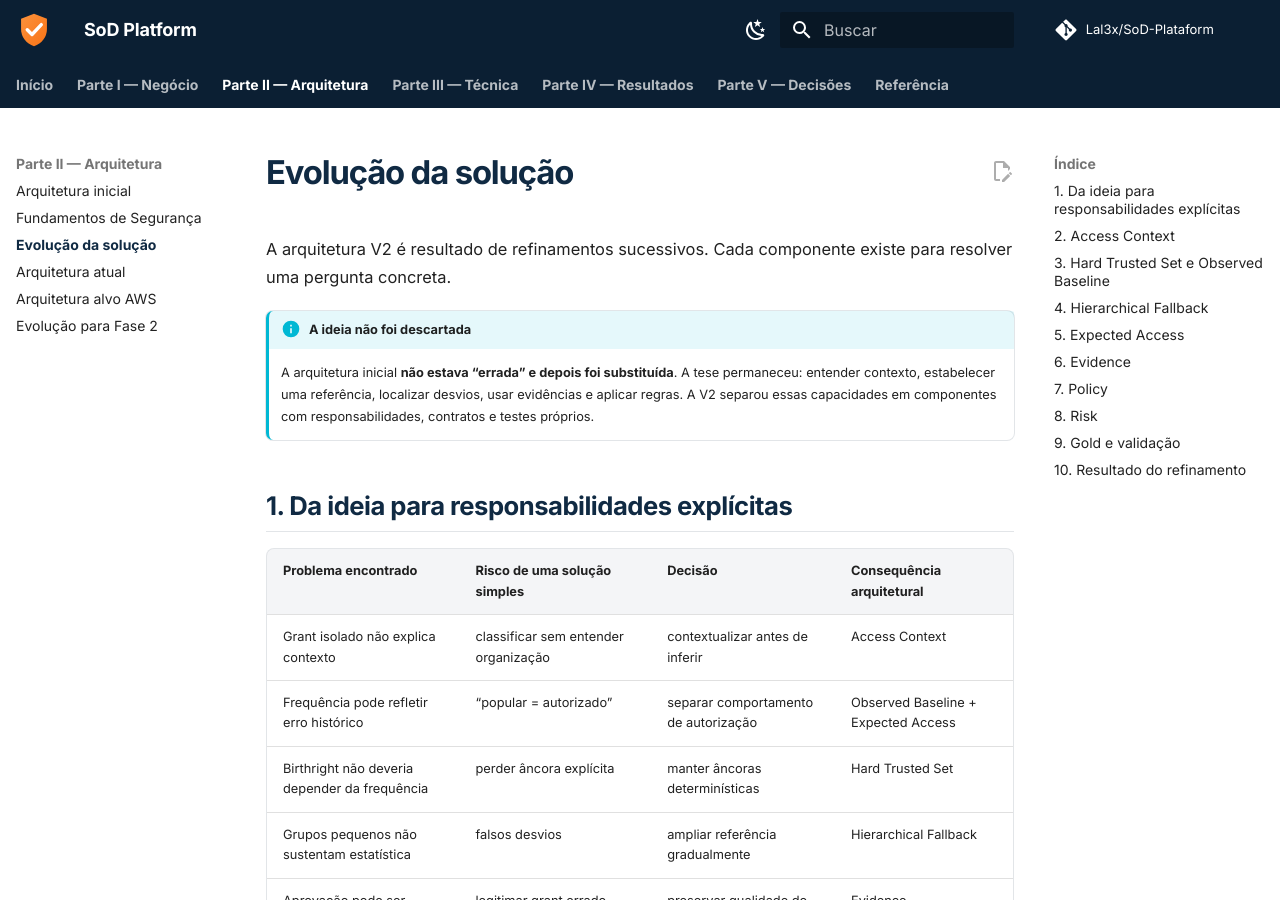
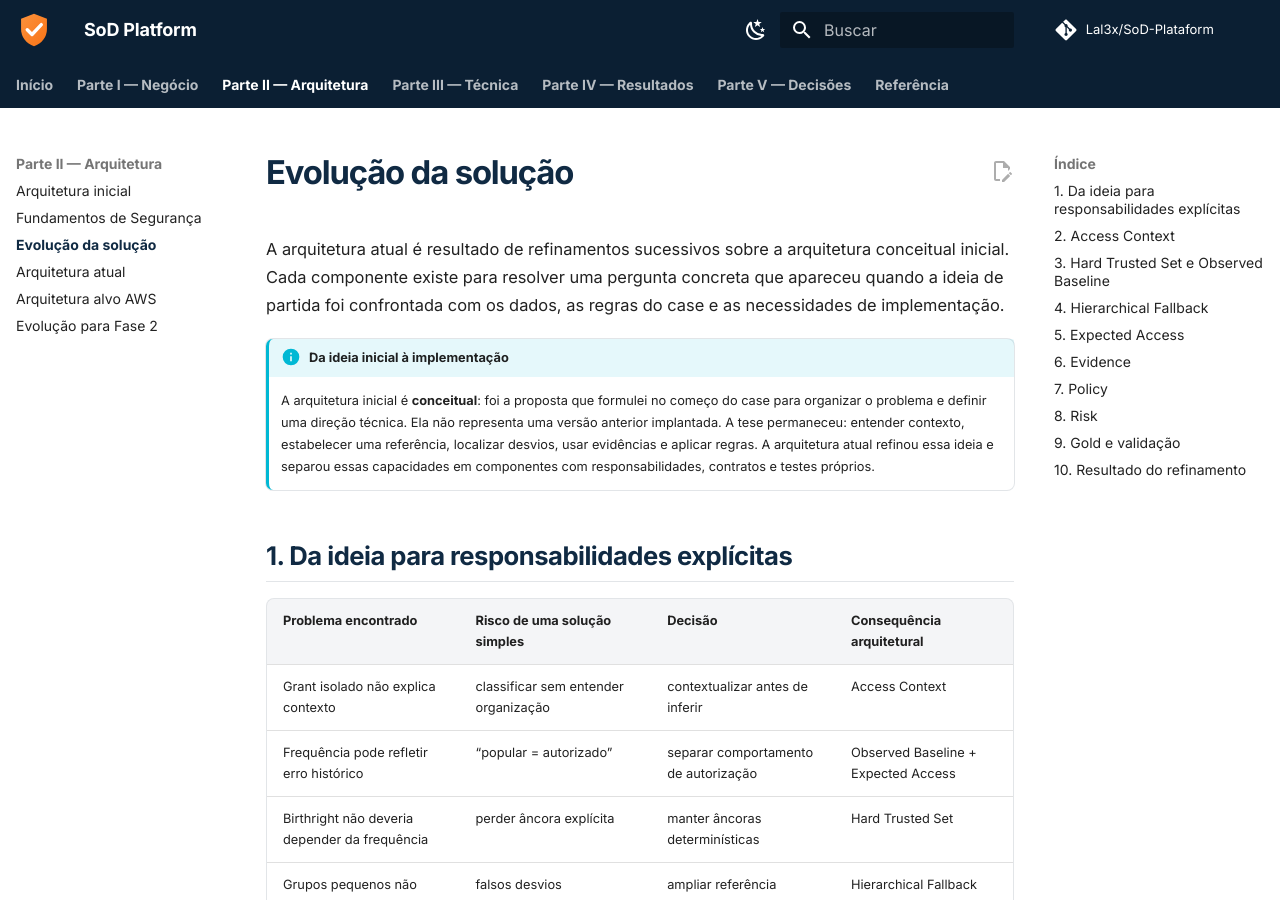
Before and after one commit to Lal3x/SoD-Plataform, an MkDocs documentation site: the page built from docs/arquitetura/evolucao.md, in a window 1280 px wide and 900 px high. Built offline with MkDocs 1.6.1 and Material for MkDocs 9.7.7, drawn with Linux system fonts in a browser that asks for light colours; comment, search, counter and statistics services are not loaded; some of the changed text lies outside the part shown.

Commit message:
docs: alinhar evolução da ideia inicial à arquitetura atual

````diff
--- a/docs/arquitetura/evolucao.md
+++ b/docs/arquitetura/evolucao.md
@@ -1,9 +1,9 @@
 # Evolução da solução
 
-A arquitetura V2 é resultado de refinamentos sucessivos. Cada componente existe para resolver uma pergunta concreta.
+A arquitetura atual é resultado de refinamentos sucessivos sobre a arquitetura conceitual inicial. Cada componente existe para resolver uma pergunta concreta que apareceu quando a ideia de partida foi confrontada com os dados, as regras do case e as necessidades de implementação.
 
-!!! info "A ideia não foi descartada"
-    A arquitetura inicial **não estava “errada” e depois foi substituída**. A tese permaneceu: entender contexto, estabelecer uma referência, localizar desvios, usar evidências e aplicar regras. A V2 separou essas capacidades em componentes com responsabilidades, contratos e testes próprios.
+!!! info "Da ideia inicial à implementação"
+    A arquitetura inicial é **conceitual**: foi a proposta que formulei no começo do case para organizar o problema e definir uma direção técnica. Ela não representa uma versão anterior implantada. A tese permaneceu: entender contexto, estabelecer uma referência, localizar desvios, usar evidências e aplicar regras. A arquitetura atual refinou essa ideia e separou essas capacidades em componentes com responsabilidades, contratos e testes próprios.
 
 ## 1. Da ideia para responsabilidades explícitas
 
@@ -55,7 +55,7 @@ Durante o refinamento ficou claro que havia dois conceitos distintos.
 
 Eles são complementares, mas não equivalentes.
 
-!!! info "Controle importante da V2"
+!!! info "Controle importante da arquitetura atual"
     O Observed Baseline atual é construído sobre uma população filtrada por qualidade, identidade ativa, temporalidade e same-community. Ele **não é restrito apenas ao Hard Trusted Set**. Por isso, a baseline é tratada como **evidência comportamental**, nunca como autorização. Policy, certificações, aprovações e força da evidência funcionam como controles independentes.
 
 ## 4. Hierarchical Fallback
@@ -114,7 +114,7 @@ Nenhuma regra de prioridade deveria estar aqui.
 
 Policy é o local em que fatos se tornam uma decisão.
 
-A V2 canônica usa PD002/1.0.1 e uma precedência explícita de regras. Isso torna a classificação reproduzível e auditável.
+A implementação atual usa PD002/1.0.1 e uma precedência explícita de regras. Isso torna a classificação reproduzível e auditável.
 
 !!! note "Códigos internos da POC"
     Identificadores como `PD002`, `GOLD001`, `EV001`, `RISK001` e regras `R010`, `R020` etc. são **nomes internos usados para versionar contratos e lógica deste projeto**. Eles não representam normas externas, regulamentações ou códigos oficiais do banco.
@@ -141,9 +141,9 @@ Depois que o runtime é congelado, a validação offline pode comparar a saída
 
 ```mermaid
 flowchart LR
-    A["V0<br/>Bronze → Silver → baseline / grupos / experimentos / regras → Gold"]
+    A["IDEIA CONCEITUAL INICIAL<br/>Bronze → Silver → baseline / grupos / experimentos / regras → Gold"]
     -->|"formalização"|
-    B["V2<br/>Context → HTS + Baseline/Fallback → Expected Access → Evidence → Policy → Risk → Gold"]
+    B["ARQUITETURA ATUAL<br/>Context → HTS + Baseline/Fallback → Expected Access → Evidence → Policy → Risk → Gold"]
 ```
 
-A evolução não foi adicionar complexidade por estética. Cada separação reduz uma ambiguidade específica do problema.
+A evolução não foi adicionar complexidade por estética. Ela mostra como uma hipótese arquitetural inicial foi validada e transformada em uma solução implementável. Cada separação reduz uma ambiguidade específica do problema.
````
